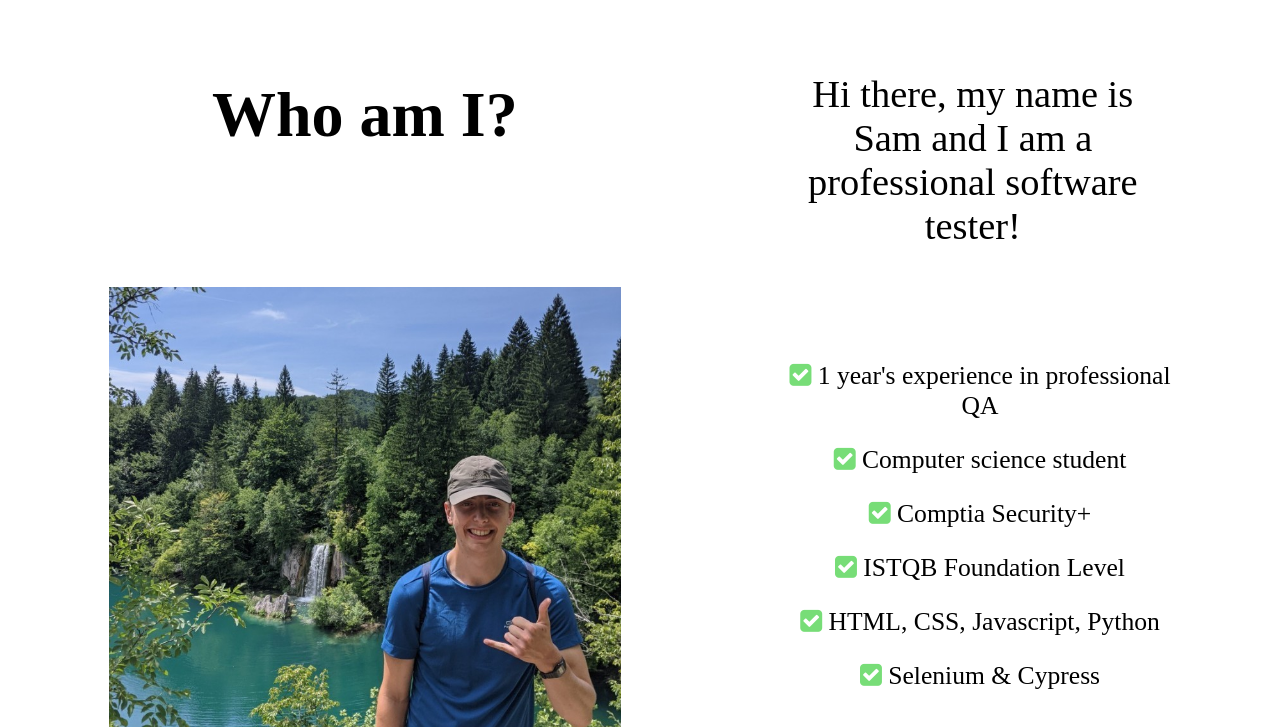
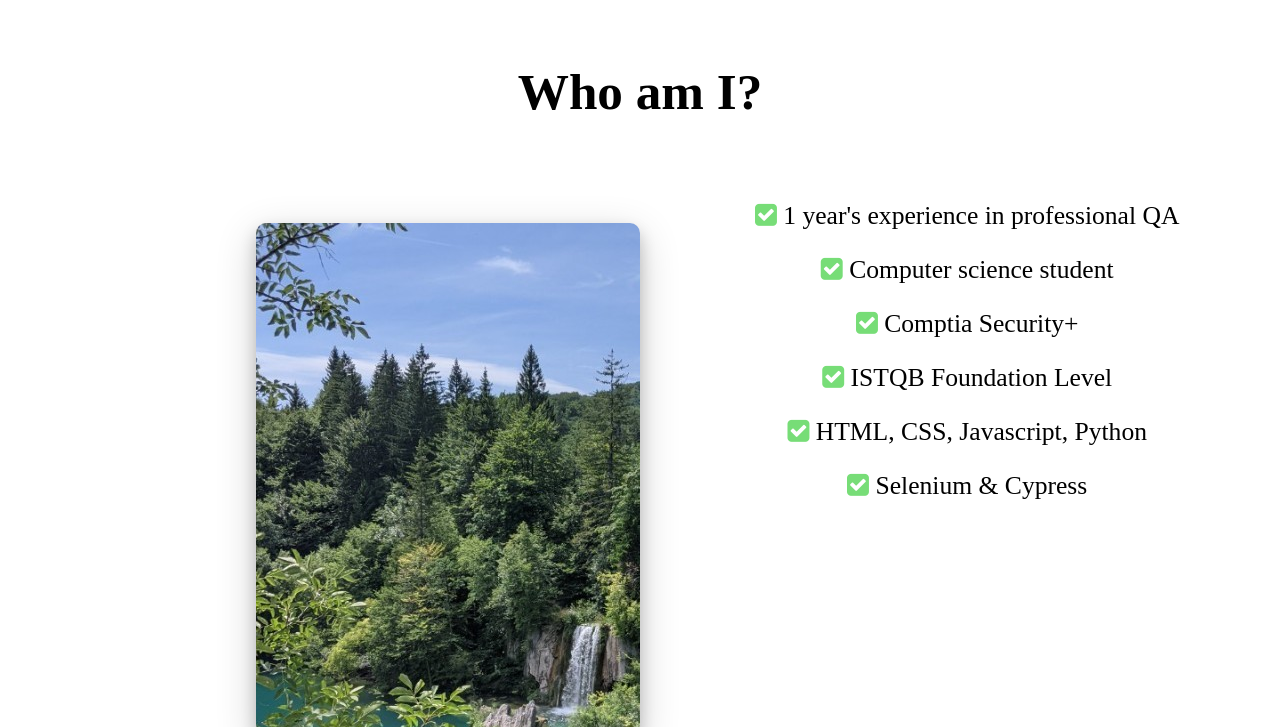
Before and after one commit to SamRapley97/portfolio-site, a plain HTML site: page index.html in a window 1280 px wide. Shown: the part 73-800 px from the top of the page. Drawn offline with Linux system fonts and the light colour scheme; a web font is replaced by a local one.

Commit message:
changed intro image to be a card, next step to make it 'turnable'

```diff
--- a/index.html
+++ b/index.html
@@ -28,8 +28,10 @@
                 </header>
                 <div id="section_1">
                     <h3 id="intro_header">Who am I?</h3>
-                    <img src="resources/profile-pic.jpeg">
-                    <p id="intro_text">Hi there, my name is Sam and I am a  professional software tester!</p>
+                    <div class="card">
+                    <div class="front"><img src="resources/profile-pic.jpeg"></div>
+                    <div class="back">  <p id="intro_text">Hi there, my name is Sam and I am a  professional software tester!</p></div>
+                    </div>
                     <ul id="intro_points">
                         <li>1 year's experience in professional QA</li>
                         <li>Computer science student</li>
--- a/styles.css
+++ b/styles.css
@@ -1,7 +1,7 @@
 * {
     font-family: 'GFS Didot', serif;
     /* outline: 1px solid red; */
-    ;
+
 
 }
 
@@ -155,34 +155,48 @@ header {
     /* background-color: #D9F0FF; */
     min-height: 100vh;
     display: grid;
-    grid-template-columns: [first] 60% [second] 40%;
+    grid-template-columns: [first] 50% [second] 50%;
     grid-template-rows: [first-row] 20% [second-row] 80%;
     position: relative;
     padding-top: 1vh;
-    margin-right: 5%;
     margin-bottom: 5%;
 
 
 }
 
 
-#section_1 > img {
+/* #section_1 > img {
     grid-column-start: 1;
     grid-column-end: 1;
     max-width: 100%;
     max-height: 80%;
     place-self: center;
     align-self: end;
-}
+} */
 
 #section_1 > h3 {
     grid-row-start: 1;
-    grid-column-start: 1;
-    padding-top: 10%;
-    font-size: 5vw;
+    grid-column-start: span 2;
+    padding-top: 2%;
+    font-size: 4vw;
     place-self: center;
+    text-align: center;
 
 
+
+
+}
+
+.card {
+    grid-column-start: 1;
+    grid-column-end: 1;
+    max-width: 60%;
+    max-height: 80%;
+    place-self: end;
+    align-self: center;
+    overflow: hidden;
+    border-radius: 10px;
+    box-shadow: 0 8px 16px 0 rgba(0, 0, 0, 0.2), 0 12px 40px 0 rgba(0, 0, 0, 0.19);
 }
 
 
@@ -202,7 +216,7 @@ header {
     list-style-type: none;
     text-align: center;
     font-size: 2vw;
-    padding-top: 22vh;
+    padding-top: 2vh;
     margin-right: 2vw;
 
 }
@@ -254,6 +268,9 @@ header {
     height: 80%;
     padding-top: 2%;
     margin: 4%;
+
+
+
 
 
 }
@@ -328,7 +345,7 @@ header {
 }
 
 #my_future {
-    font-size: 5vw;
+    font-size: 4vw;
     grid-column-start: 1;
     text-align: center;
     padding-left: 12vh;
@@ -343,7 +360,7 @@ header {
 }
 
 #find_out_more {
-    font-size: 5vw;
+    font-size: 4vw;
     grid-column-start: 1;
     text-align: center;
     padding-left: 12vh;
```
Also changed, not shown: 1 other file.
